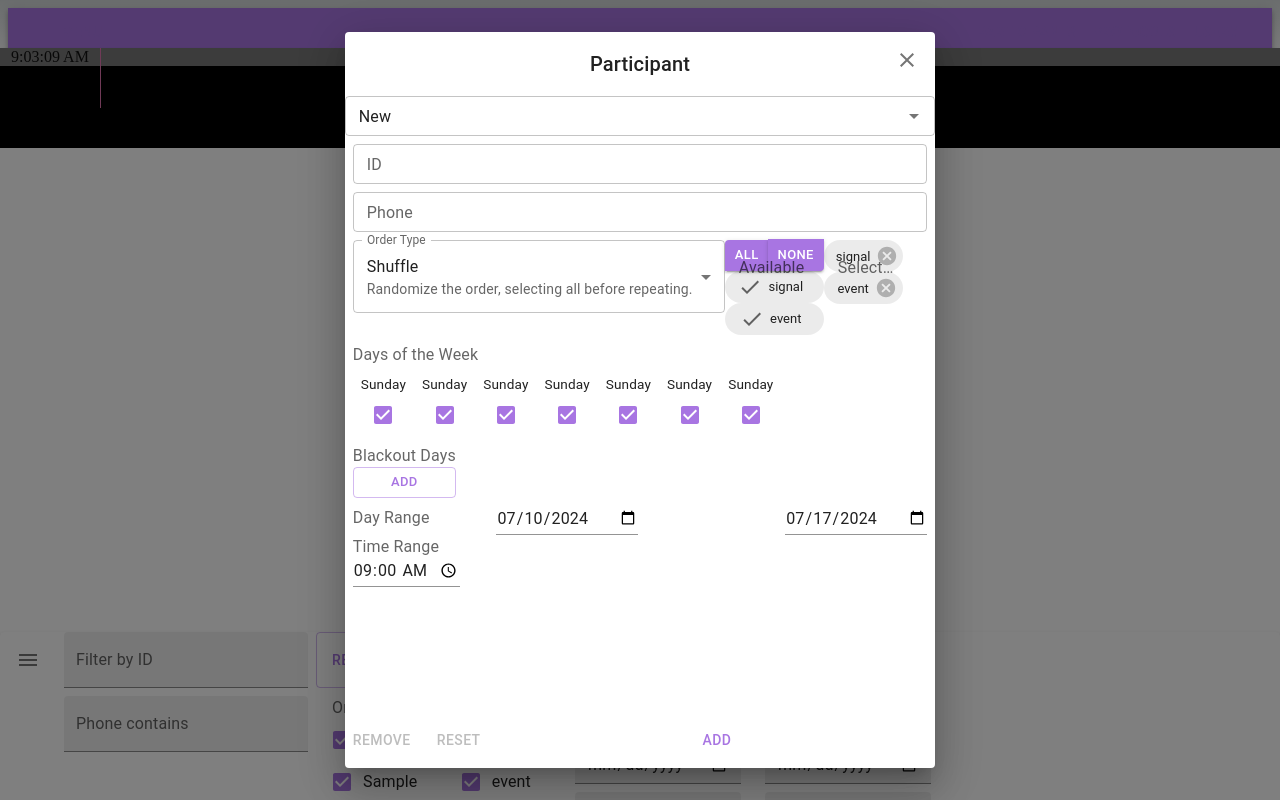
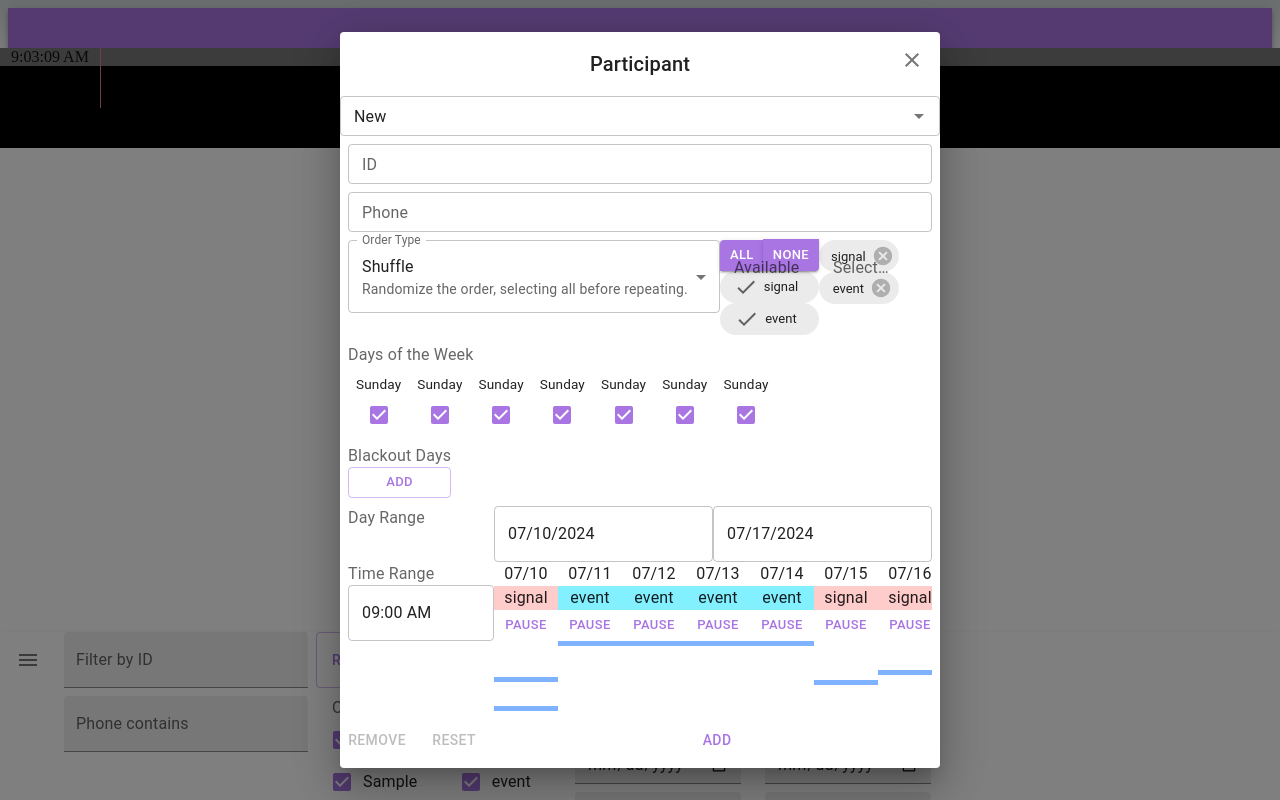
Before and after one commit to miserman/survey_scheduler, a Next.js app: page /survey_scheduler/study in a window 1280 px wide. Both pictures are taken after a click on the button "PARTICIPANTS". Built offline with nearby package versions, Linux system fonts and the light colour scheme.

Commit message:
changes time input handling

```diff
--- a/app/study/classes/participant.ts
+++ b/app/study/classes/participant.ts
@@ -59,11 +59,11 @@ export default class Participant {
     if (!this.timezone) this.timezone = TIMEZONE_OFFSET / MS_MINUTE
   }
   updateDate(newDay: string | number, which: 'start' | 'end') {
-    if ('number' === typeof newDay) newDay = former.day.format(newDay)
+    if ('number' === typeof newDay) newDay = former.dashdate(newDay)
     this[which].day = newDay
     this[which].day_ms = new Date(newDay + 'T12:00:00').getTime()
     if (this.end.day_ms && this.start.day_ms) {
-      this.n_days = Math.floor((this.end.day_ms - this.start.day_ms) / MS_DAY)
+      this.n_days = Math.floor((this.end.day_ms - this.start.day_ms) / MS_DAY) + 1
     }
   }
   updateTime(newTime: string | number, which: 'start' | 'end') {
@@ -71,20 +71,22 @@ export default class Participant {
     this[which].time = newTime
     this[which].time_ms = timeToMs(newTime)
   }
-  rollProtocols(protocols: Protocols) {
+  rollProtocols(protocols: Protocols, start = 0) {
     if (!this.protocols.length) this.protocols = Object.keys(protocols)
-    this.protocol_order = []
+    this.protocol_order.splice(start, this.protocol_order.length - start - 1)
     const n_protocols = this.protocols.length
-    let days = 0
+    let days = start
     let i = 0
     switch (this.order_type) {
       case 'shuffle':
         const shuffled = [...this.protocols].sort(byRandom)
         i = n_protocols
         while (days < this.n_days) {
-          const selected = this.protocols[--i]
+          const selected = shuffled[--i]
           const protocolDays = getProtocolDays(protocols[selected].days, this.n_days, n_protocols)
-          for (let assignDay = protocolDays; assignDay--; ) this.protocol_order.push(selected)
+          const nAdded = this.protocol_order.length
+          for (let assignDay = Math.min(protocolDays, this.n_days - nAdded); assignDay--; )
+            this.protocol_order.push(selected)
           days += protocolDays
           if (!i) {
             i = n_protocols
@@ -96,7 +98,9 @@ export default class Participant {
         while (days < this.n_days) {
           const selected = this.protocols[i]
           const protocolDays = getProtocolDays(protocols[selected].days, this.n_days, n_protocols)
-          for (let assignDay = protocolDays; assignDay--; ) this.protocol_order.push(selected)
+          const nAdded = this.protocol_order.length
+          for (let assignDay = Math.min(protocolDays, this.n_days - nAdded); assignDay--; )
+            this.protocol_order.push(selected)
           days += protocolDays
           if (++i === n_protocols) i = 0
         }
@@ -105,7 +109,9 @@ export default class Participant {
         while (days < this.n_days) {
           const selected = this.protocols[Math.min(n_protocols - 1, Math.floor(Math.random() * n_protocols))]
           const protocolDays = getProtocolDays(protocols[selected].days, this.n_days, n_protocols)
-          for (let assignDay = protocolDays; assignDay--; ) this.protocol_order.push(selected)
+          const nAdded = this.protocol_order.length
+          for (let assignDay = Math.min(protocolDays, this.n_days - nAdded); assignDay--; )
+            this.protocol_order.push(selected)
           days += protocolDays
         }
     }
@@ -114,14 +120,20 @@ export default class Participant {
     if ('undefined' === typeof index) index = this.schedule.length
     const protocolName = protocol.name || ''
     this.protocol_order[index] = protocolName
-    const schedule = new Schedule({date: this.start.day_ms + MS_DAY * index, protocol: protocolName})
     let start = date + this.start.time_ms
+    const schedule = new Schedule({date: start, protocol: protocolName})
     start += (new Date(start).getTimezoneOffset() - this.timezone) * MS_HOUR
     let end = date + this.end.time_ms
     end += (new Date(end).getTimezoneOffset() - this.timezone) * MS_HOUR
     schedule.rollTimes(protocol, start, end)
     if ('number' === typeof index) this.schedule[index] = schedule
     return schedule
+  }
+  addDay(protocols: Protocols) {
+    this.updateDate(this.end.day_ms + MS_DAY, 'end')
+    const last = this.schedule.length
+    this.rollProtocols(protocols, last)
+    this.scheduleDay(this.end.day_ms, protocols[this.protocol_order[last]], last)
   }
   rollSchedule(protocols: Protocols) {
     this.rollProtocols(protocols)
--- a/app/study/classes/schedule.ts
+++ b/app/study/classes/schedule.ts
@@ -99,7 +99,7 @@ export default class Schedule {
             break
           }
         }
-        // if (invalid) throw Error('failed to find a valid time for beep ' + beepIndex)
+        if (invalid) throw Error('failed to find a valid time for beep ' + beepIndex)
       }
       if (protocol.randomization === 'independent') this.times.sort()
     }
--- a/app/study/components/beep.tsx
+++ b/app/study/components/beep.tsx
@@ -13,6 +13,7 @@ export const Beep = ({schedule, index, start}: {schedule: Schedule; index: numbe
       }}
     >
       <Tooltip
+        placement="left"
         title={
           <Box textAlign="center">
             <p>{former.time.format(schedule.times[index])}</p>
--- a/app/study/components/participants.tsx
+++ b/app/study/components/participants.tsx
@@ -19,7 +19,7 @@ import {
   Tooltip,
 } from '@mui/material'
 import {Done as DoneIcon} from '@mui/icons-material'
-import {SyntheticEvent, useReducer, useState, useMemo} from 'react'
+import {SyntheticEvent, useReducer, useState, useMemo, useEffect} from 'react'
 import {MenuDialog, editData, trackEdits} from './menu_dialog'
 import {SCHEDULE_SCALE} from '../params'
 import Participant from '../classes/participant'
@@ -27,6 +27,8 @@ import {ScheduleDay} from './schedule_day'
 import {MS_DAY, former, participants, protocols} from '../root'
 import Schedule from '../classes/schedule'
 import type {Blackout, ScheduleSpec} from '../types'
+import {DatePicker, TimePicker} from '@mui/x-date-pickers'
+import dayjs from 'dayjs'
 
 const editParticipant = (
   data: Participant,
@@ -37,6 +39,8 @@ const editParticipant = (
 ) => {
   if ('object' === typeof action.value && !Array.isArray(action.value)) {
     action.value = new Participant(action.value)
+  } else if (action.key === 'start' || action.key === 'end') {
+    return data
   }
   return new Participant(editData(data, action))
 }
@@ -114,10 +118,13 @@ export const ParticipantsMenu = ({isOpen, onClose}: {isOpen: boolean; onClose: (
   const addSchedule = () => {
     if (!data.schedule) data.schedule = []
     if (data.protocols && data.protocols.length) {
+      data.addDay(protocols)
+      trackEdits(edits, 'end', data.end, data.end)
+      dispatchEdit({
+        key: 'end',
+        value: data.end.day_ms,
+      })
       trackEdits(edits, 'schedule', data.schedule, data.schedule)
-      data.rollProtocols(protocols)
-      const index = data.schedule.length
-      data.scheduleDay(data.start.day_ms + index * MS_DAY, protocols[data.protocol_order[index]], index)
       dispatchEdit({
         key: 'schedule',
         value: [...data.schedule],
@@ -130,6 +137,8 @@ export const ParticipantsMenu = ({isOpen, onClose}: {isOpen: boolean; onClose: (
   const [data, dispatchEdit] = useReducer(editParticipant, participants.New)
   const scheduleHeight = (data.end.time_ms - data.start.time_ms) / SCHEDULE_SCALE + 'px'
   if (!data.protocols.length) data.protocols = Object.keys(protocols).filter(n => n !== 'New')
+  if (!data.schedule.length) data.rollSchedule(protocols)
+  useEffect(() => data.rollSchedule(protocols), [data.blackouts, data.daysofweek, data.protocol_order, protocols])
   return (
     <MenuDialog
       isOpen={isOpen}
@@ -294,22 +303,28 @@ export const ParticipantsMenu = ({isOpen, onClose}: {isOpen: boolean; onClose: (
             </Tooltip>
           </Grid>
           <Grid item xs={9} sx={{display: 'flex', justifyContent: 'space-between'}}>
-            <TextField
-              variant="standard"
-              size="small"
-              value={data.start.day || ''}
+            <DatePicker
+              value={dayjs(data.start.day_ms || '')}
               name="start.day"
-              onChange={handleValueChange}
-              type="date"
-            ></TextField>
-            <TextField
-              variant="standard"
-              size="small"
-              value={data.end.day || ''}
+              onChange={date => {
+                if (date) {
+                  const value = date.toDate().getTime()
+                  trackEdits(edits, 'start.day', value, participants[participant].start.day_ms)
+                  dispatchEdit({key: 'start.day', value})
+                }
+              }}
+            ></DatePicker>
+            <DatePicker
+              value={dayjs(data.end.day_ms || '')}
               name="end.day"
-              onChange={handleValueChange}
-              type="date"
-            ></TextField>
+              onChange={date => {
+                if (date) {
+                  const value = date.toDate().getTime()
+                  trackEdits(edits, 'end.day', value, participants[participant].end.day_ms)
+                  dispatchEdit({key: 'end.day', value})
+                }
+              }}
+            ></DatePicker>
           </Grid>
           <Grid container>
             <Grid container item xs={3} spacing={0} sx={{alignContent: 'flex-start'}}>
@@ -320,25 +335,31 @@ export const ParticipantsMenu = ({isOpen, onClose}: {isOpen: boolean; onClose: (
                 >
                   <FormLabel component="legend">Time Range</FormLabel>
                 </Tooltip>
-                <TextField
-                  variant="standard"
-                  size="small"
-                  value={data.start.time || ''}
+                <TimePicker
+                  value={dayjs(data.start.time_ms || '')}
                   name="start.time"
-                  onChange={handleValueChange}
-                  type="time"
-                ></TextField>
+                  onChange={date => {
+                    if (date) {
+                      const value = date.toDate().getTime()
+                      trackEdits(edits, 'start.time', value, participants[participant].start.time_ms)
+                      dispatchEdit({key: 'start.time', value})
+                    }
+                  }}
+                ></TimePicker>
               </Grid>
               <Grid item xs={12} sx={{height: scheduleHeight}}></Grid>
               <Grid item xs={12}>
-                <TextField
-                  variant="standard"
-                  size="small"
-                  value={data.end.time || ''}
+                <TimePicker
+                  value={dayjs(data.end.time_ms || '')}
                   name="end.time"
-                  onChange={handleValueChange}
-                  type="time"
-                ></TextField>
+                  onChange={date => {
+                    if (date) {
+                      const value = date.toDate().getTime()
+                      trackEdits(edits, 'end.time', value, participants[participant].end.time_ms)
+                      dispatchEdit({key: 'end.time', value})
+                    }
+                  }}
+                ></TimePicker>
               </Grid>
             </Grid>
             <Grid container item xs={9} sx={{overflow: 'auto'}}>
@@ -354,6 +375,7 @@ export const ParticipantsMenu = ({isOpen, onClose}: {isOpen: boolean; onClose: (
                           protocol={protocols[data.protocol_order[index]]}
                           protocols={data.protocols}
                           start={data.start.time_ms}
+                          end={data.end.time_ms}
                           height={scheduleHeight}
                           update={(index: number, day: ScheduleSpec) => {
                             data.schedule[index] = JSON.parse(JSON.stringify(day))
--- a/app/study/components/schedule_day.tsx
+++ b/app/study/components/schedule_day.tsx
@@ -1,10 +1,12 @@
-import {Button, FormControl, Grid, InputLabel, ListItemText, MenuItem, Select, Typography} from '@mui/material'
+import {Button, FormControl, Grid, InputLabel, ListItemText, MenuItem, Select, Stack, Typography} from '@mui/material'
 import {Beep} from './beep'
 import {formatDay} from '../root'
 import {useMemo, useReducer, useState} from 'react'
 import {MenuDialog, trackEdits} from './menu_dialog'
 import type {Protocol, ScheduleSpec} from '../types'
 import Schedule from '../classes/schedule'
+import {TimePicker} from '@mui/x-date-pickers'
+import dayjs from 'dayjs'
 
 const editScheduleDay = (
   state: ScheduleSpec,
@@ -29,6 +31,7 @@ export const ScheduleDay = ({
   protocol,
   protocols,
   start,
+  end,
   height,
   update,
   remove,
@@ -38,6 +41,7 @@ export const ScheduleDay = ({
   protocol: Protocol
   protocols: string[]
   start: number
+  end: number
   height: string
   update: (index: number, day: ScheduleSpec) => void
   remove: (index: number) => void
@@ -61,7 +65,7 @@ export const ScheduleDay = ({
       <Button size="small">Pause</Button>
       <Grid item xs={12} sx={{height, position: 'relative'}}>
         {day.times.map((_, index) => {
-          return <Beep key={index} schedule={schedule} index={index} start={schedule.date + start} />
+          return <Beep key={index} schedule={schedule} index={index} start={schedule.date} />
         })}
       </Grid>
       <Grid item xs={12}>
@@ -102,6 +106,7 @@ export const ScheduleDay = ({
           <InputLabel id="schedule-day-protocol">Protocol</InputLabel>
           <Select
             label="Protocol"
+            size="small"
             labelId="schedule-day-protocol"
             value={scheduleDay.protocol}
             name="protocol"
@@ -121,6 +126,23 @@ export const ScheduleDay = ({
             ))}
           </Select>
         </FormControl>
+        <Stack spacing={0.5} padding={1}>
+          {schedule.times.map((time, index) => (
+            <TimePicker
+              key={index}
+              value={dayjs(time)}
+              onChange={value => {
+                if (value) {
+                  const base = new Date(schedule.date).setHours(0)
+                  const newTime = dayjs(value).toDate().getTime()
+                  day.times[index] = base + Math.min(end, Math.max(newTime, start))
+                  trackEdits(edits, 'times', day.times, day.times)
+                  dispatchEdit({key: 'times', value: [...day.times]})
+                }
+              }}
+            ></TimePicker>
+          ))}
+        </Stack>
       </MenuDialog>
     </Grid>
   )
--- a/package.json
+++ b/package.json
@@ -25,10 +25,12 @@
     "@emotion/styled": "latest",
     "@mui/icons-material": "latest",
     "@mui/material": "latest",
+    "@mui/x-date-pickers": "^6.19.5",
     "aws-sdk": "latest",
     "body-parser": "latest",
     "cookie-parser": "latest",
     "crypto-js": "latest",
+    "dayjs": "^1.11.10",
     "express": "latest",
     "jsonwebtoken": "latest",
     "jwk-to-pem": "latest",
```
Also changed, not shown: app/study/page.tsx (+7 -3 lines).
